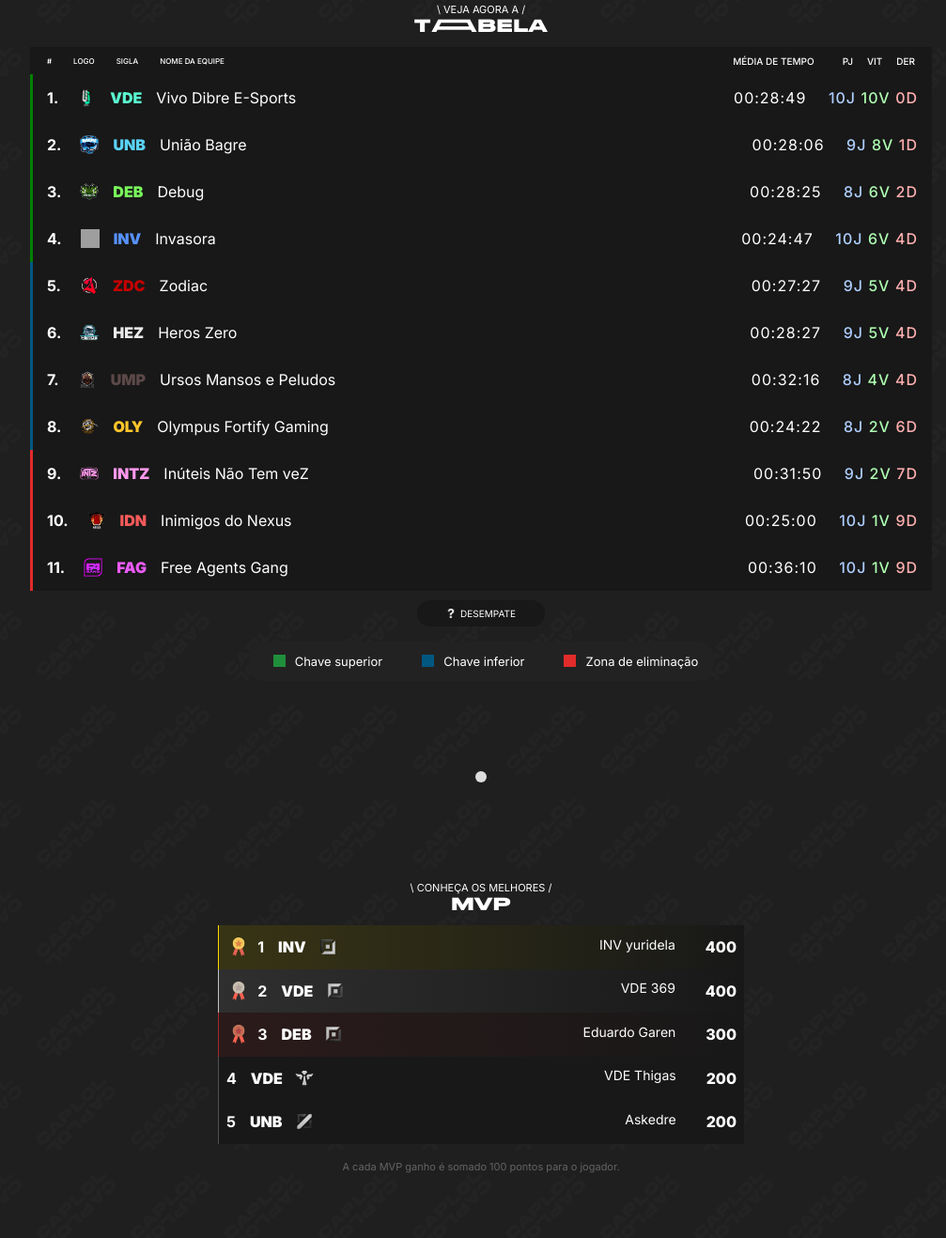
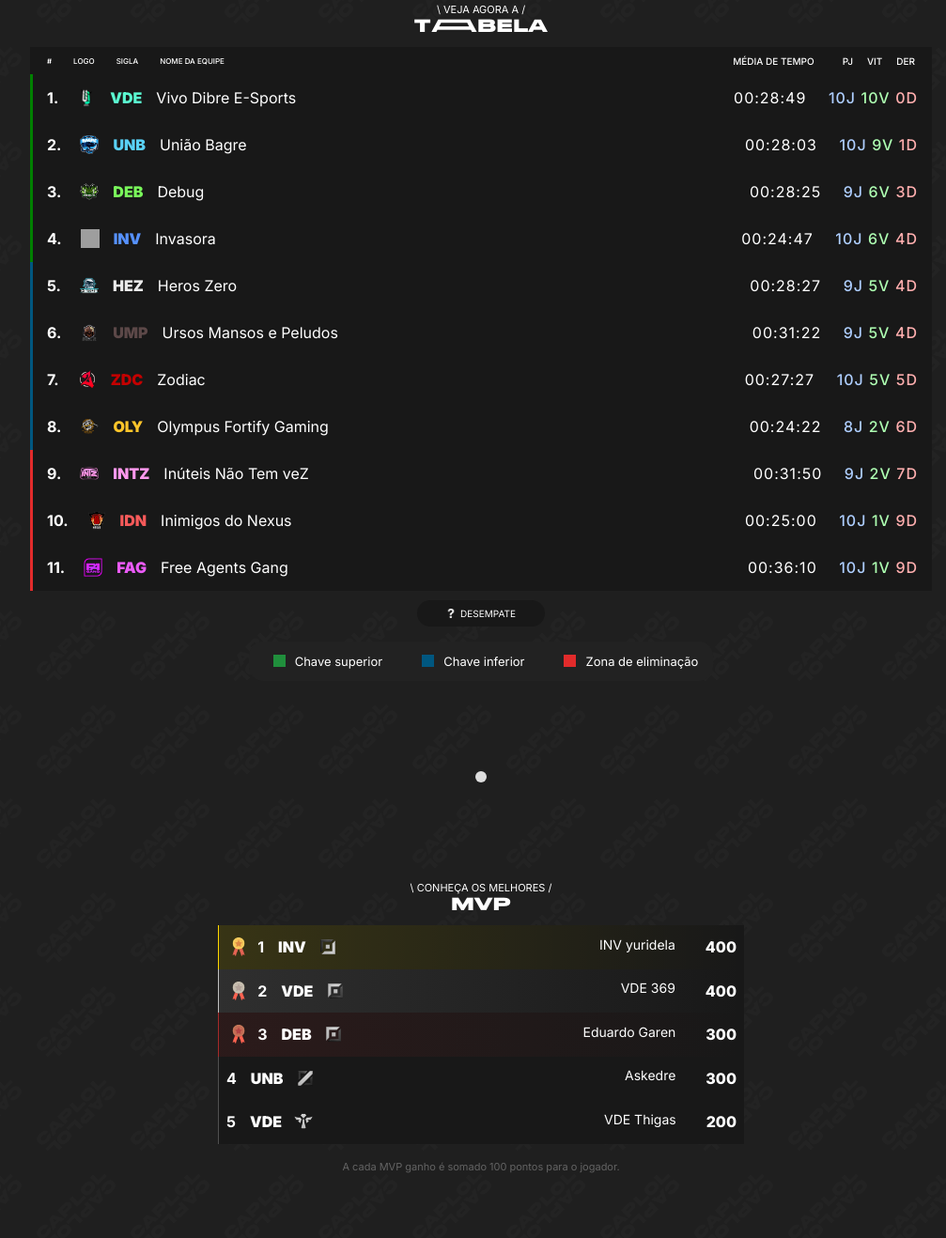
Before and after one commit to yurirxmos/caplol-landingpage, a plain HTML site: page index.html in a window 1280 px wide. Shown: the part 3662-4980 px from the top of the page at 94% size, without its empty margins (128-1135 px from the left). Drawn offline with Linux system fonts and the light colour scheme; grey boxes are pictures that could not be loaded; a script that the page names is missing.

Commit message:
atualização de tabela

```diff
--- a/assets/js/script-mvp.js
+++ b/assets/js/script-mvp.js
@@ -5,7 +5,7 @@
     { nome: "VDE Thigas", pontos: 200, time: "VDE", imagem: "./assets/img/ranked-positions/sup.png" },
     { nome: "Eduardo Garen", pontos: 300, time: "DEB", imagem: "./assets/img/ranked-positions/top.png" },
     { nome: "hydruZ mete fofo", pontos: 100, time: "FAG", imagem: "./assets/img/ranked-positions/mid.png" },
-    { nome: "Askedre", pontos: 200, time: "UNB", imagem: "./assets/img/ranked-positions/mid.png" },
+    { nome: "Askedre", pontos: 300, time: "UNB", imagem: "./assets/img/ranked-positions/mid.png" },
     { nome: "HEZ Ivankov xB", pontos: 100, time: "HEZ", imagem: "./assets/img/ranked-positions/sup.png" },
     { nome: "um anão mt loko", pontos: 100, time: "UMP", imagem: "./assets/img/ranked-positions/top.png" },
     { nome: "POKIN PEGA MEMO", pontos: 100, time: "UMP", imagem: "./assets/img/ranked-positions/fill.png" },
@@ -28,7 +28,8 @@
     { nome: "VDE Ori", pontos: 100, time: "VDE", imagem: "./assets/img/ranked-positions/adc.png" },
     { nome: "OnlinePlay", pontos: 100, time: "ZDC", imagem: "./assets/img/ranked-positions/top.png" },
     { nome: "INV Gonn", pontos: 100, time: "INV", imagem: "./assets/img/ranked-positions/jungle.png" },
-    { nome: "CR7 VASCO", pontos: 100, time: "UMP", imagem: "./assets/img/ranked-positions/adc.png" }
+    { nome: "CR7 VASCO", pontos: 100, time: "UMP", imagem: "./assets/img/ranked-positions/adc.png" },
+    { nome: "Novïnho Rabudo", pontos: 100, time: "UMP", imagem: "./assets/img/ranked-positions/mid.png" }
   ];
 
   // Ordenando os jogadores com base nos pontos
--- a/index.html
+++ b/index.html
@@ -765,9 +765,9 @@
           <img src="./assets/img/equipes/unb-logo.png" />
           <span id="UNB">UNB</span> União Bagre
           <div class="placar">
-            00:28:06
-            <span class="score">9J</span>
-            <span class="score">8V</span>
+            00:28:03
+            <span class="score">10J</span>
+            <span class="score">9V</span>
             <span class="score">1D</span>
           </div>
         </li>
@@ -801,9 +801,9 @@
           <img src="./assets/img/equipes/ump-logo.png" />
           <span id="UMP">UMP</span> Ursos Mansos e Peludos
           <div class="placar">
-            00:32:16
-            <span class="score">8J</span>
-            <span class="score">4V</span>
+            00:31:22
+            <span class="score">9J</span>
+            <span class="score">5V</span>
             <span class="score">4D</span>
           </div>
         </li>
@@ -826,9 +826,9 @@
           <span id="ZDC">ZDC</span> Zodiac
           <div class="placar">
             00:27:27
-            <span class="score">9J</span>
+            <span class="score">10J</span>
             <span class="score">5V</span>
-            <span class="score">4D</span>
+            <span class="score">5D</span>
           </div>
         </li>
 
@@ -850,9 +850,9 @@
           <span id="DEB">DEB</span> Debug
           <div class="placar">
             00:28:25
-            <span class="score">8J</span>
+            <span class="score">9J</span>
             <span class="score">6V</span>
-            <span class="score">2D</span>
+            <span class="score">3D</span>
           </div>
         </li>
       </div>
```
Also changed, not shown: jogos.html (+10 -6 lines).
